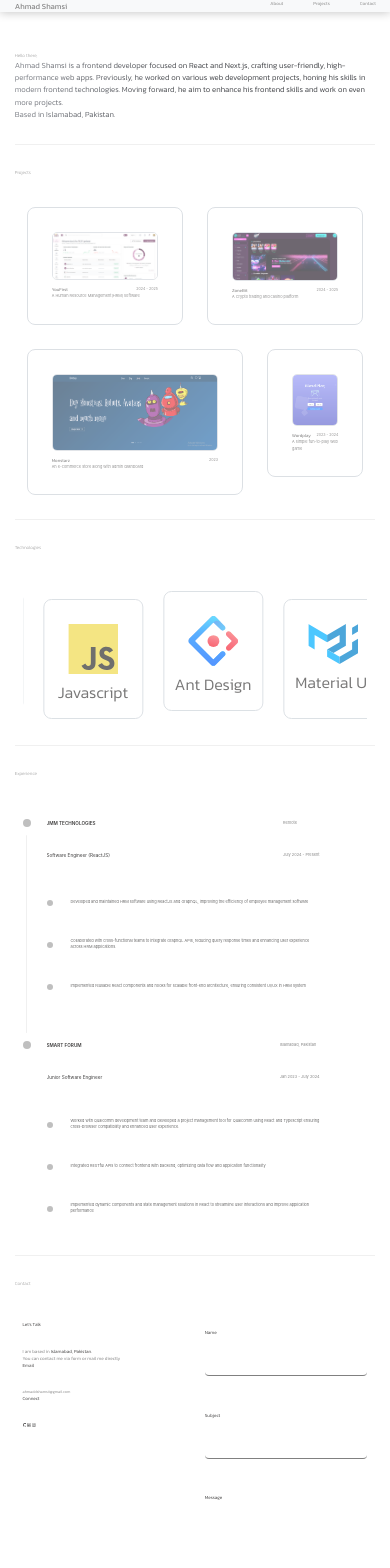
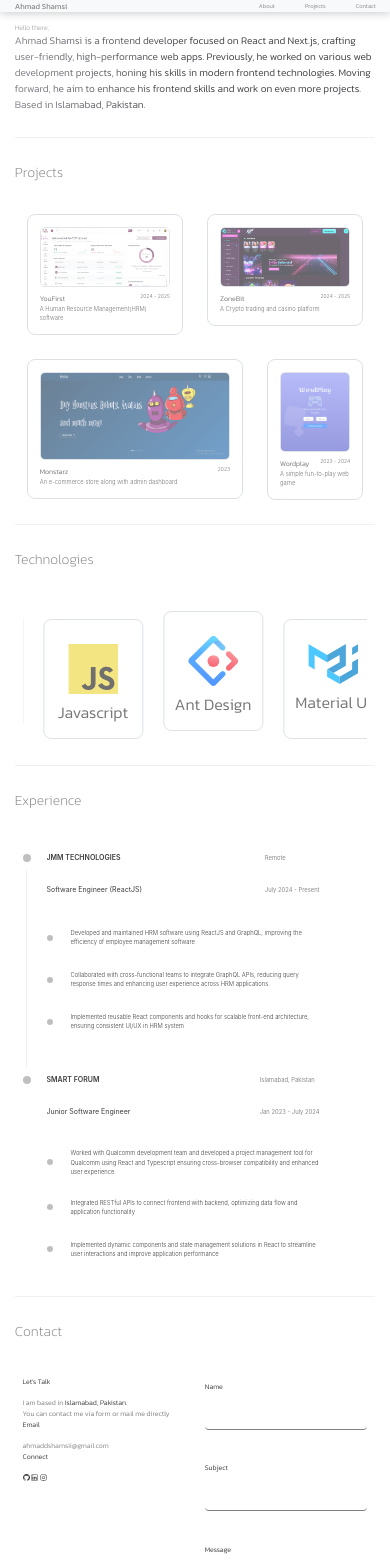
Before and after one commit to AhmadShamsii/my-portfolio, a Next.js app: page / in a window 390 px wide. Shown: the top 1568 px of the page. Built offline with nearby package versions, Linux system fonts and the light colour scheme; a web font is replaced by a local one.

Commit message:
fixed responsive issues

```diff
--- a/src/app/page.tsx
+++ b/src/app/page.tsx
@@ -21,7 +21,6 @@ const StyledContainer = styled.div`
 export const StyledText = styled(Text)`
   font-family: "Kanit", sans-serif;
   font-weight: 200;
-  font-size: 1.2vw;
   font-style: normal;
   color: ${colors.lightgray};
 `;
@@ -29,7 +28,6 @@ export const StyledText = styled(Text)`
 const StyledDesc = styled(Text)`
   font-family: "Kanit", sans-serif;
   font-weight: 300;
-  font-size: 2vw;
   font-style: normal;
   color: ${colors.darkgray};
   background-image: linear-gradient(
@@ -45,11 +43,12 @@ const StyledDesc = styled(Text)`
 
 const Home = () => {
   const isDesktop = useMediaQuery({ query: largeDesktopBreakpoint });
+  const isSmallDesktop = useMediaQuery({ query: desktopBreakpoint });
 
   return (
     <StyledContainer>
-      <StyledText>Hello there, </StyledText>
-      <StyledDesc>
+      <StyledText style={{ fontSize: isSmallDesktop ? "1.2vw" : "1.8vw" }} >Hello there, </StyledText>
+      <StyledDesc style={{ fontSize: isSmallDesktop ? "2vw" : "2.6vw" }}>
         Ahmad Shamsi is a frontend developer focused on React and Next.js,
         crafting user-friendly, high-performance web apps. Previously, he worked
         on various web development projects, honing his skills in modern
--- a/src/app/projects/page.tsx
+++ b/src/app/projects/page.tsx
@@ -3,11 +3,13 @@ import React from "react";
 import { Col, Row } from "antd";
 import ProjectCard from "@/components/ProjectCard/ProjectCard";
 import { StyledSubTitle, StyledTitle } from "./styles";
-import { cardData } from "@/utils/constants";
+import { cardData, desktopBreakpoint } from "@/utils/constants";
+import { useMediaQuery } from "react-responsive";
 
 const Projects: React.FC = () => {
   // Track the last rendered category to avoid duplicate headings
   let lastCategory: string | null = null;
+  const isSmallDesktop = useMediaQuery({ query: desktopBreakpoint });
 
   return (
     <div style={{ marginTop: "2.5%" }}>
--- a/src/components/Contact/Contact.tsx
+++ b/src/components/Contact/Contact.tsx
@@ -4,11 +4,12 @@ import emailjs from "emailjs-com";
 import TextArea from "antd/es/input/TextArea";
 import { ArrowRightOutlined, GithubOutlined, InstagramOutlined, LinkedinOutlined } from "@ant-design/icons";
 import { StyledText, StyledTitle } from "./styles";
-import { largeDesktopBreakpoint } from "@/utils/constants";
+import { desktopBreakpoint, largeDesktopBreakpoint } from "@/utils/constants";
 import { useMediaQuery } from "react-responsive";
 
 const ContactForm: React.FC = () => {
     const isDesktop = useMediaQuery({ query: largeDesktopBreakpoint });
+    const isSmallDesktop = useMediaQuery({ query: desktopBreakpoint });
 
     const [form] = Form.useForm();
 
@@ -30,17 +31,17 @@ const ContactForm: React.FC = () => {
     return (
         <div style={{ display: "grid", gridTemplateColumns: "1fr 1fr", margin: isDesktop ? "50px 10vw 0 10vw" : "20px 2vw 20px 2vw", gap: "5vw" }}>
             <div style={{ marginTop: "2%" }}>
-                <StyledTitle>Let's Talk</StyledTitle>
-                <StyledText style={{ fontSize: "1.2vw", color: "gray" }}>
+                <StyledTitle style={{ fontSize: isSmallDesktop ? "1.2vw" : "1.8vw" }}>Let's Talk</StyledTitle>
+                <StyledText style={{ fontSize: isSmallDesktop ? "1.2vw" : "1.8vw", color: "gray", marginTop: isDesktop ? "20px" : "10px" }}>
                     I am based in <strong>Islamabad, Pakistan.</strong> <br />
                     You can contact me via form or mail me directly
                 </StyledText>
 
-                <StyledTitle style={{ fontSize: "1.2vw" }}>Email</StyledTitle>
-                <StyledText>ahmaddshamsii@gmail.com</StyledText>
+                <StyledTitle style={{ fontSize: isSmallDesktop ? "1.2vw" : "1.8vw" }}>Email</StyledTitle>
+                <StyledText style={{ marginTop: isDesktop ? "20px" : "10px", fontSize: isSmallDesktop ? "1.2vw" : "1.8vw" }}>ahmaddshamsii@gmail.com</StyledText>
 
-                <StyledTitle style={{ fontSize: "1.2vw" }}>Connect</StyledTitle>
-                <StyledText>
+                <StyledTitle style={{ fontSize: isSmallDesktop ? "1.2vw" : "1.8vw" }}>Connect</StyledTitle>
+                <StyledText style={{ marginTop: isDesktop ? "20px" : "10px", fontSize: isSmallDesktop ? "1.2vw" : "1.8vw" }}>
                     <GithubOutlined /> <LinkedinOutlined /> <InstagramOutlined />
                 </StyledText>
             </div>
@@ -54,7 +55,7 @@ const ContactForm: React.FC = () => {
                 size="small"
             >
                 <Form.Item
-                    label={<StyledTitle>Name</StyledTitle>}
+                    label={<StyledTitle style={{ fontSize: isSmallDesktop ? "1.2vw" : "1.8vw" }}>Name</StyledTitle>}
                     name="name"
                     rules={[{ required: true, message: "Please enter your name!" }]}
                 >
@@ -62,7 +63,7 @@ const ContactForm: React.FC = () => {
                 </Form.Item>
 
                 <Form.Item
-                    label={<StyledTitle>Subject</StyledTitle>}
+                    label={<StyledTitle style={{ fontSize: isSmallDesktop ? "1.2vw" : "1.8vw" }}>Subject</StyledTitle>}
                     name="subject"
                     rules={[{ required: true, message: "Please enter your subject!" }]}
                 >
@@ -70,7 +71,7 @@ const ContactForm: React.FC = () => {
                 </Form.Item>
 
                 <Form.Item
-                    label={<StyledTitle>Message</StyledTitle>}
+                    label={<StyledTitle style={{ fontSize: isSmallDesktop ? "1.2vw" : "1.8vw" }}>Message</StyledTitle>}
                     name="message"
                     rules={[{ required: true, message: "Please enter your message!" }]}
                 >
@@ -80,10 +81,11 @@ const ContactForm: React.FC = () => {
                 <Form.Item style={{ display: "flex", justifyContent: "end" }} label={null}>
                     <Button
                         type="text"
-                        style={{ borderBottom: "1px solid gray" }}
+                        style={{ borderBottom: "1px solid gray", fontSize: isSmallDesktop ? "1.2vw" : "1.8vw" }}
                         iconPosition="end"
                         icon={<ArrowRightOutlined />}
                         htmlType="submit"
+                        size="small"
                     >
                         Send
                     </Button>
--- a/src/components/Contact/styles.tsx
+++ b/src/components/Contact/styles.tsx
@@ -2,7 +2,6 @@ import { colors } from "@/utils/colors";
 import styled from "styled-components";
 
 const StyledTitle = styled.p`
-  font-size: 1.2vw;
   font-family: "Kanit", sans-serif;
   color: ${colors.darkgray};
   font-weight: light;
@@ -13,7 +12,6 @@ const StyledText = styled.p`
   font-family: "Kanit", sans-serif;
   color: ${colors.lightgray};
   font-weight: light;
-  margin-top: 20px;
 `;
 
 export { StyledTitle, StyledText };
--- a/src/components/Experience/Experience.tsx
+++ b/src/components/Experience/Experience.tsx
@@ -2,13 +2,14 @@ import { Badge, Space, Steps, Typography } from 'antd';
 import React, { useRef } from 'react';
 import { StyledSpace, StyledText, StyledTitle, StyledTitle2 } from './styles';
 import { motion, useScroll, useTransform } from 'framer-motion';
-import { largeDesktopBreakpoint } from '@/utils/constants';
+import { desktopBreakpoint, largeDesktopBreakpoint } from '@/utils/constants';
 import { useMediaQuery } from 'react-responsive';
 
 const { Text, Title } = Typography;
 
 const Experience = () => {
     const isDesktop = useMediaQuery({ query: largeDesktopBreakpoint });
+    const isSmallDesktop = useMediaQuery({ query: desktopBreakpoint });
 
     const ref1 = useRef(null);
     const ref2 = useRef(null);
@@ -45,12 +46,12 @@ const Experience = () => {
                         >
                             <StyledSpace style={{ width: isDesktop ? "50vw" : "70vw" }}>
                                 <Space style={{ rowGap: "0px" }} direction='vertical'>
-                                    <StyledTitle>JMM TECHNOLOGIES</StyledTitle>
-                                    <StyledTitle2>Software Engineer (ReactJS)</StyledTitle2>
+                                    <StyledTitle style={{ fontSize: isSmallDesktop ? "1.2vw" : "1.8vw" }} >JMM TECHNOLOGIES</StyledTitle>
+                                    <StyledTitle2 style={{ fontSize: isSmallDesktop ? "1.2vw" : "1.8vw" }}>Software Engineer (ReactJS)</StyledTitle2>
                                 </Space>
                                 <Space style={{ rowGap: "0px" }} direction='vertical'>
-                                    <StyledText>Remote</StyledText>
-                                    <StyledText>July 2024 - Present</StyledText>
+                                    <StyledText style={{ fontSize: isDesktop ? "1vw" : "1.5vw" }} >Remote</StyledText>
+                                    <StyledText style={{ fontSize: isDesktop ? "1vw" : "1.5vw" }} >July 2024 - Present</StyledText>
                                 </Space>
                             </StyledSpace>
                         </motion.div>
@@ -62,7 +63,7 @@ const Experience = () => {
                                 opacity: scrollYProgress1,
                             }}
                         >
-                            <StyledText style={{ width: isDesktop ? "50vw" : "70vw", marginTop: "20px", rowGap: "20px", display: "flex", flexDirection: "column", marginBottom: "20px" }}>
+                            <StyledText style={{ fontSize: isDesktop ? "1vw" : "1.5vw", width: isDesktop ? "50vw" : "70vw", marginTop: "20px", rowGap: "20px", display: "flex", flexDirection: "column", marginBottom: "20px" }}>
                                 <Space>
                                     <Badge style={{ marginRight: "10px" }} status="default" />
                                     Developed and maintained HRM software using ReactJS and GraphQL, improving the efficiency of employee
@@ -93,12 +94,12 @@ const Experience = () => {
                         >
                             <StyledSpace style={{ width: isDesktop ? "50vw" : "70vw" }}>
                                 <Space style={{ rowGap: "0px" }} direction='vertical'>
-                                    <StyledTitle>SMART FORUM</StyledTitle>
-                                    <StyledTitle2>Junior Software Engineer</StyledTitle2>
+                                    <StyledTitle style={{ fontSize: isSmallDesktop ? "1.2vw" : "1.8vw" }} >SMART FORUM</StyledTitle>
+                                    <StyledTitle2 style={{ fontSize: isSmallDesktop ? "1.2vw" : "1.8vw" }}>Junior Software Engineer</StyledTitle2>
                                 </Space>
                                 <Space style={{ rowGap: "0px" }} direction='vertical'>
-                                    <StyledText>Islamabad, Pakistan</StyledText>
-                                    <StyledText>Jan 2023 - July 2024</StyledText>
+                                    <StyledText style={{ fontSize: isDesktop ? "1vw" : "1.5vw" }} >Islamabad, Pakistan</StyledText>
+                                    <StyledText style={{ fontSize: isDesktop ? "1vw" : "1.5vw" }} >Jan 2023 - July 2024</StyledText>
                                 </Space>
                             </StyledSpace>
                         </motion.div>
@@ -110,7 +111,7 @@ const Experience = () => {
                                 opacity: scrollYProgress2,
                             }}
                         >
-                            <StyledText style={{ width: isDesktop ? "50vw" : "70vw", marginTop: "20px", rowGap: "20px", display: "flex", flexDirection: "column" }}>
+                            <StyledText style={{ fontSize: isDesktop ? "1vw" : "1.5vw", width: isDesktop ? "50vw" : "70vw", marginTop: "20px", rowGap: "20px", display: "flex", flexDirection: "column" }}>
                                 <Space>
                                     <Badge style={{ marginRight: "10px" }} status="default" />
                                     Worked with Qualcomm development team and developed a project management tool for Qualcomm using React and
--- a/src/components/Experience/styles.tsx
+++ b/src/components/Experience/styles.tsx
@@ -13,12 +13,10 @@ justify-content: space-between;
 align-items: center;
 `;
 const StyledTitle = styled.h3`
-font-size: 1.2vw;
 font-weight: 600;
 margin-bottom: 0px;
 `;
 const StyledTitle2 = styled.h3`
-font-size: 1.2vw;
 margin-bottom: 0px;
 font-weight: 400;
 `;
--- a/src/components/MainContent/MainContent.tsx
+++ b/src/components/MainContent/MainContent.tsx
@@ -6,7 +6,7 @@ import { desktopBreakpoint } from "@/utils/constants";
 const MainContent = ({ children }: any) => {
   const isDesktop = useMediaQuery({ query: desktopBreakpoint });
   return (
-    <Col style={{ padding: isDesktop ? "1% 3.78%" : "6vh 3.78%" }} span={isDesktop ? 20 : 24}>
+    <Col style={{ padding: isDesktop ? "1% 3.78%" : "5.5% 3.78%" }} span={isDesktop ? 20 : 24}>
       {children}
       <Footer />
     </Col>
--- a/src/components/NavBar/NavBar.tsx
+++ b/src/components/NavBar/NavBar.tsx
@@ -55,9 +55,8 @@ font-size: 2vw;
 const StyledNavItem = styled.p<{ isDesktop: boolean }>`
 color: ${colors.lightgray};
 cursor: pointer;
-font-size: 1.2vw;
 font-family: "Kanit";
-margin-top: ${({ isDesktop }) => (!isDesktop ? "0px" : "20px")};
+margin-top:0px;
 `
 const StyledSocialItem = styled.a`
 color: ${colors.darkgray};
@@ -82,15 +81,15 @@ const NavBar = () => {
   const items = [
     {
       key: "/about",
-      label: (<StyledNavItem isDesktop={isDesktop}>About</StyledNavItem>),
+      label: (<StyledNavItem style={{ fontSize: isDesktop ? "1.2vw" : "1.5vw", marginTop: isDesktop ? "20px" : "0px" }} isDesktop={isDesktop}>About</StyledNavItem>),
     },
     {
       key: "/projects",
-      label: (<StyledNavItem isDesktop={isDesktop}>Projects</StyledNavItem>),
+      label: (<StyledNavItem style={{ fontSize: isDesktop ? "1.2vw" : "1.5vw" }} isDesktop={isDesktop}>Projects</StyledNavItem>),
     },
     {
       key: "contact",
-      label: (<StyledNavItem isDesktop={isDesktop}>Contact</StyledNavItem>),
+      label: (<StyledNavItem style={{ fontSize: isDesktop ? "1.2vw" : "1.5vw" }} isDesktop={isDesktop}>Contact</StyledNavItem>),
     },
   ];
 
@@ -102,7 +101,7 @@ const NavBar = () => {
   return (
     <StyledContainer isDesktop={isDesktop} span={isDesktop ? 4 : 24}>
       <List isDesktop={isDesktop}>
-        <div style={{ display: "flex", flexDirection: isDesktop ? "column" : "row", justifyContent: "space-between" }}>
+        <div style={{ display: "flex", flexDirection: isDesktop ? "column" : "row", justifyContent: "space-between", alignItems: isDesktop ? "flex-start" : "center" }}>
           <StyledLogo onClick={() => router.push("/")}>Ahmad Shamsi</StyledLogo>
           <div style={{ display: "flex", flexDirection: isDesktop ? "column" : "row", paddingRight: "3.78%", gap: "30px" }} >
             {items?.map((item, index) => (
--- a/src/components/ProjectCard/ProjectCard.tsx
+++ b/src/components/ProjectCard/ProjectCard.tsx
@@ -7,6 +7,8 @@ import { StyledText } from "@/app/page";
 import { motion } from "framer-motion";
 import { useRouter } from "next/navigation";
 import React from "react";
+import { desktopBreakpoint } from "@/utils/constants";
+import { useMediaQuery } from "react-responsive";
 
 interface ProjectCardProps {
   imageSrc: any;
@@ -28,11 +30,12 @@ const ProjectCard: React.FC<ProjectCardProps> = ({
 }) => {
   const router = useRouter();
   const transition = { duration: 0.6, ease: [0.43, 0.13, 0.23, 0.96] };
+  const isSmallDesktop = useMediaQuery({ query: desktopBreakpoint });
 
   const project = projectTitle.toLocaleLowerCase();
   return (
     <>
-      <StyledCard>
+      <StyledCard isSmallDesktop={isSmallDesktop}>
         <motion.div
           whileHover={{ scaleX: 1.02, scaleY: 1.03 }}
           transition={transition}
@@ -53,13 +56,13 @@ const ProjectCard: React.FC<ProjectCardProps> = ({
         </motion.div>
         <div style={{ display: "flex", justifyContent: "space-between", alignContent: "center" }}>
           <div className="card-title">
-            <StyledText style={{ fontSize: "1.15vw" }}>
+            <StyledText style={{ fontSize: isSmallDesktop ? "1.15vw" : "1.8vw" }}>
               <span style={{ fontWeight: "300" }}>{projectTitle}</span>
             </StyledText>
           </div>
-          <div className="date">{projectYear}</div>
+          <div style={{ fontSize: isSmallDesktop ? "0.8vw" : "1.3vw" }}>{projectYear}</div>
         </div>
-        <div className="description">{projectDesc}</div>
+        <div style={{ fontSize: isSmallDesktop ? "1vw" : "1.5vw" }}>{projectDesc}</div>
       </StyledCard>
       {/* <Flex style={{ marginLeft: "3.5%" }} gap="8px" wrap>
         {tags?.map((item: any) => (
--- a/src/components/ProjectCard/styles.tsx
+++ b/src/components/ProjectCard/styles.tsx
@@ -2,7 +2,7 @@
 import { Card } from "antd";
 import styled from "styled-components";
 
-const StyledCard = styled(Card)`
+const StyledCard = styled(Card) <{ isSmallDesktop: boolean }>`
   border: 1px solid #ced4da;
   color: #ffffffda;
   pointer-events: auto;
@@ -12,6 +12,9 @@ const StyledCard = styled(Card)`
   display: flex;
   flex-direction: column;
 
+  .ant-card-body {
+    padding: ${({ isSmallDesktop }) => (isSmallDesktop ? "24px" : "12px")};
+  }
   .card-title {
     position: relative;
     &::before {
@@ -29,10 +32,6 @@ const StyledCard = styled(Card)`
     font-size: 0.95vw;
   }
 
-  .description {
-    font-size: 1vw;
-  }
-
   &:nth-child(even) {
     transform: translateY(8px);
   }
--- a/src/components/TechnologiesCard/styles.tsx
+++ b/src/components/TechnologiesCard/styles.tsx
@@ -25,10 +25,6 @@ const StyledCard = styled(Card)`
     }
   }
 
-  .date {
-    font-size: 0.85rem;
-  }
-
   .description {
     font-size: 0.9rem;
   }
```
